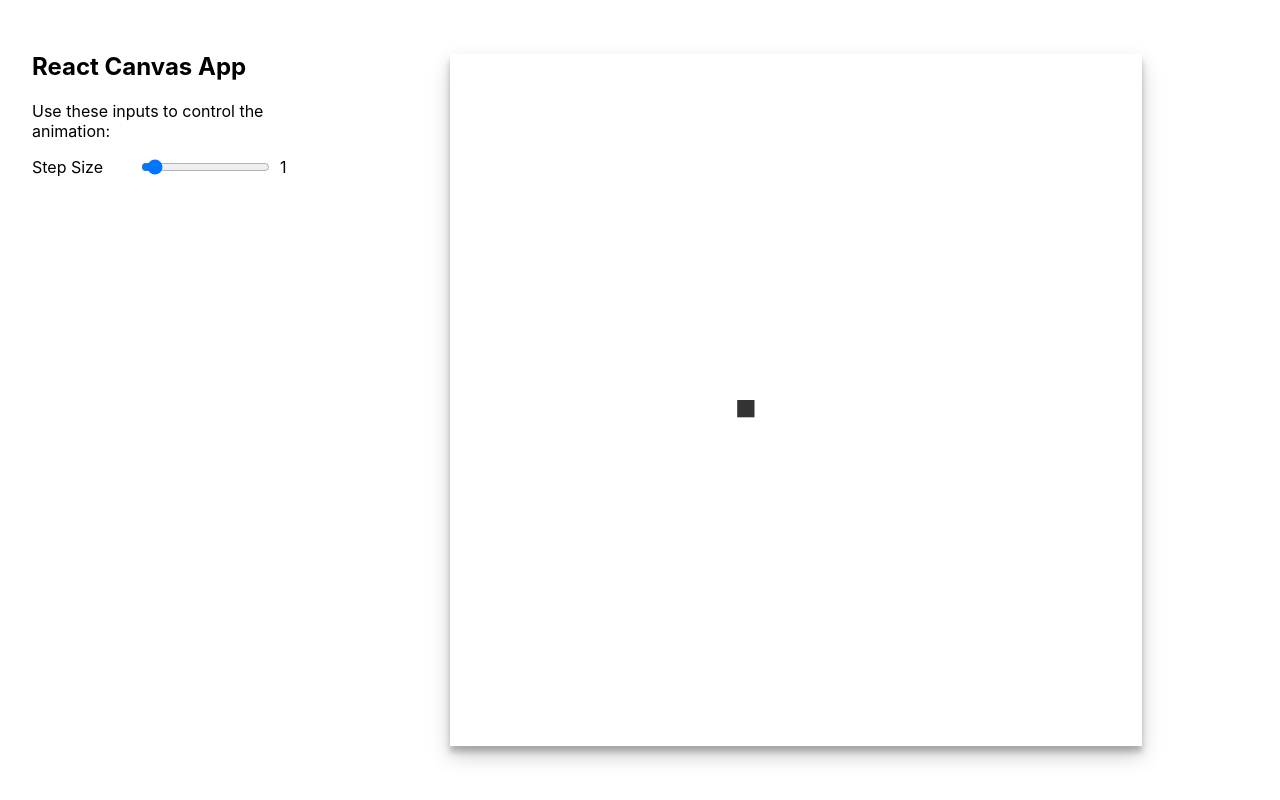
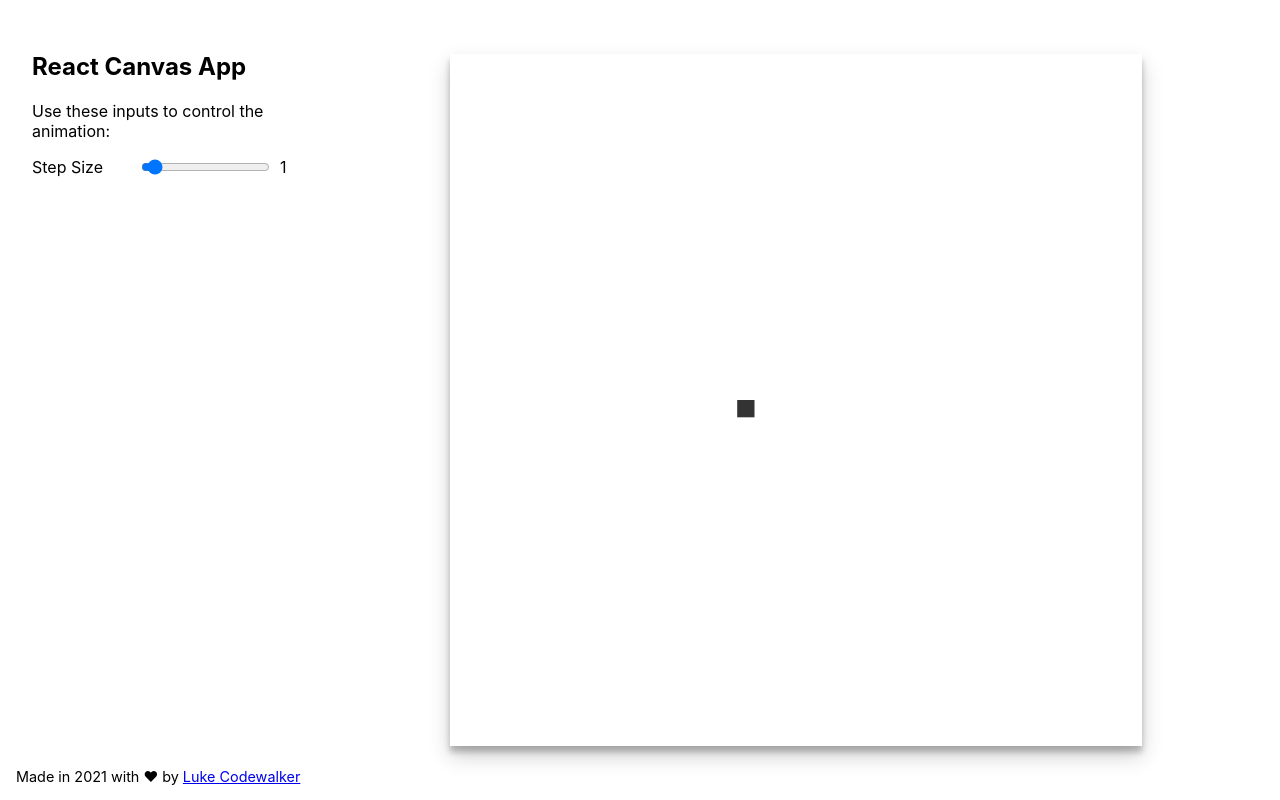
Before and after one commit to luke-codewalker/react-canvas-app, a React (Create React App) app: page / in a window 1280 px wide. Built offline with nearby package versions, Linux system fonts and the light colour scheme.

Commit message:
add footer

```diff
--- a/src/app/App.css
+++ b/src/app/App.css
@@ -16,6 +16,12 @@
     margin-bottom: 1rem;
 }
 
+.info {
+    margin: 0;
+    font-size: 0.9rem;
+    text-align: center;
+}
+
 .slider input {
     cursor: pointer;
 }
@@ -27,6 +33,7 @@
     max-height: calc(100vh - 2rem);
     grid-row-start: 1;
     grid-column-start: 2;
+    grid-row: 1 / 2 span;
 }
 
 canvas {
@@ -40,6 +47,7 @@ canvas {
     .app {
         display: grid;
         grid-template-columns: 25% 1fr;
+        grid-template-rows: 1fr 1rem;
     }
 
     .slider {
@@ -47,4 +55,8 @@ canvas {
         grid-template-columns: minmax(60px, 50%) 2fr 2rem;
         gap: 0.5rem;
     }
+
+    .info {
+        text-align: left;
+    }
 }
--- a/src/app/App.tsx
+++ b/src/app/App.tsx
@@ -1,4 +1,4 @@
-import { useState, MouseEvent } from 'react';
+import { useState } from 'react';
 import { draw } from '../art/draw';
 import { useCanvas } from "../lib/canvas";
 import './App.css';
@@ -27,6 +27,7 @@ function App() {
           {stepSize}
         </label>
       </section>
+      <footer className="info">Made in 2021 with ❤ by <a href="https://github.com/luke-codewalker">Luke Codewalker</a></footer>
     </div>
   );
 }
```
